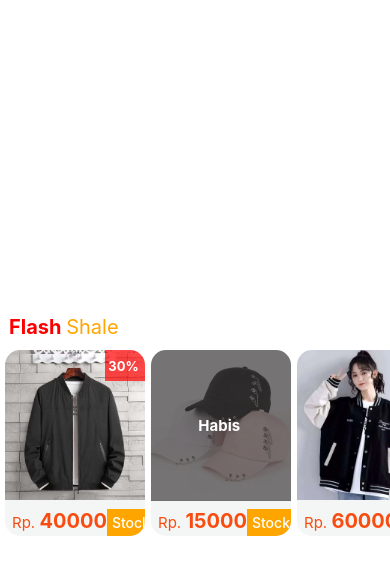
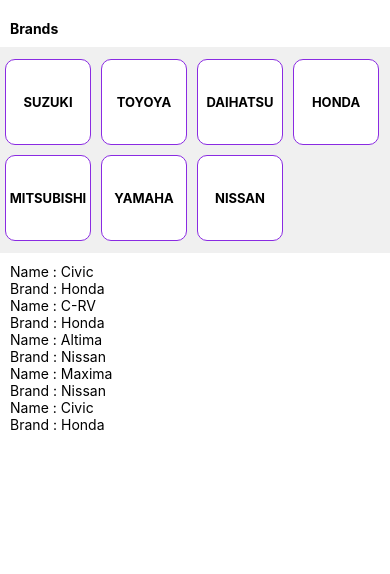
Before and after one commit to Fadli2001/my-app, a React Native app: screen / in a window 390 px wide. Shown: the top 574 px of the page. Built offline with nearby package versions, Linux system fonts and the light colour scheme.

Commit message:
list is done with car case

```diff
--- a/App.js
+++ b/App.js
@@ -1,5 +1,5 @@
-import { SafeAreaView, ScrollView, StatusBar, Text, View } from "react-native";
-import FlashSale from "./src/screen/FlashSale";
+import { SafeAreaView,StatusBar } from "react-native";
+import LearnList from "./src/components/LearnList";
 
 export default function App() {
 
@@ -11,7 +11,8 @@
     >
       {/* <Counter /> */}
       {/* <Greetings/> */}
-      <FlashSale/>
+      {/* <FlashSale/>        */}
+      <LearnList/>
       <StatusBar style="auto" />
     </SafeAreaView>
   );
--- /dev/null
+++ b/src/components/LearnList.js
@@ -0,0 +1,114 @@
+import { StyleSheet, Text, View } from "react-native";
+import React from "react";
+
+function Cars() {
+  const cars = [
+    {
+      name: "Camry",
+      brand: "Toyota",
+    },
+    {
+      name: "Corolla",
+      brand: "Toyota",
+    },
+    {
+      name: "Civic",
+      brand: "Honda",
+    },
+    {
+      name: "C-RV",
+      brand: "Honda",
+    },
+    {
+      name: "Altima",
+      brand: "Nissan",
+    },
+    {
+      name: "Maxima",
+      brand: "Nissan",
+    },
+    {
+      name: "Civic",
+      brand: "Honda",
+    },
+    {
+      name: "GT",
+      brand: "Ford Mustang",
+    },
+    {
+      name: "Mach-E",
+      brand: "Ford Mustang",
+    },
+  ];
+
+  const filterCars = cars.filter(car => car.brand === 'Honda' || car.brand === 'Nissan')
+
+  const listCars = filterCars.map((car, index) => (
+    <View key={index}
+      style={{
+        paddingLeft: 10,
+      }}
+    >
+      <Text>Name : {car.name}</Text>
+      <Text>Brand : {car.brand}</Text>
+      <Text></Text>
+    </View>
+  ));
+
+  return <View>{listCars}</View>;
+}
+
+export default function LearnList() {
+  const brands = [
+    "suzuki",
+    "toyoya",
+    "daihatsu",
+    "honda",
+    "mitsubishi",
+    "yamaha",
+    "nissan",
+  ];
+  const listBrands = brands.map((brand, index) => (
+    <View style={styles.cardBrand} key={index}>
+      <Text style={styles.brandText}>{brand}</Text>
+    </View>
+  ));
+  return (
+    <View style={styles.container}>
+      <Text style={[styles.brand, { fontWeight: "bold", paddingLeft: 10 }]}>
+        Brands
+      </Text>
+      <View style={styles.brandSection}>{listBrands}</View>
+      <Cars />
+    </View>
+  );
+}
+
+const styles = StyleSheet.create({
+  container: {
+    paddingTop: 20,
+  },
+  brandSection: {
+    flexDirection: "row",
+    flexWrap: "wrap",
+    paddingVertical: 7,
+    backgroundColor: "#f0f0f0",
+    marginVertical: 10,
+  },
+  cardBrand: {
+    height: 86,
+    width: 86,
+    borderWidth: 1,
+    borderColor: "blueviolet",
+    backgroundColor: "white",
+    margin: 5,
+    alignItems: "center",
+    justifyContent: "center",
+    borderRadius: 10,
+  },
+  brandText: {
+    textTransform: "uppercase",
+    fontSize: 13,
+    fontWeight: "bold",
+  },
+});
```
Also changed, not shown: 1 other file (tests, documents, lock files or other folders).
